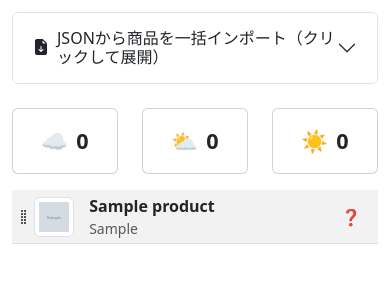
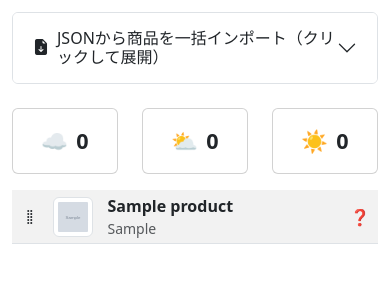
Before and after one commit to HiroyukiUrata/r_auto, a FastAPI app: page /inventory in a window 390 px wide. Shown: the part 207-507 px from the top of the page. Run offline with FastAPI, Linux system fonts and the light colour scheme; tables that the repository leaves empty hold one stand-in row (values such as "Sample post"); grey boxes marked "Sample" are stand-in pictures.

Commit message:
操作性向上

```diff
--- a/web/templates/inventory.html
+++ b/web/templates/inventory.html
@@ -126,10 +126,10 @@
                 display: none;
             }
             /* 各列の幅を再調整 */
-            td:nth-child(5) { width: 15%; }  /* ステータス */
+            td:nth-child(5) { width: 10%; }  /* ステータス */
             td:nth-child(4) { width: 65%; }  /* 商品情報 */
             td:nth-child(3) { width: 15%; }  /* サムネイル */
-            td:nth-child(2) { display: table-cell; width: 5%; } /* ハンドル列を表示 */
+            td:nth-child(2) { display: table-cell; width: 10%; } /* ハンドル列を表示 */
             .inventory-thumbnail {
                 width: 40px;
                 height: 40px;
```
